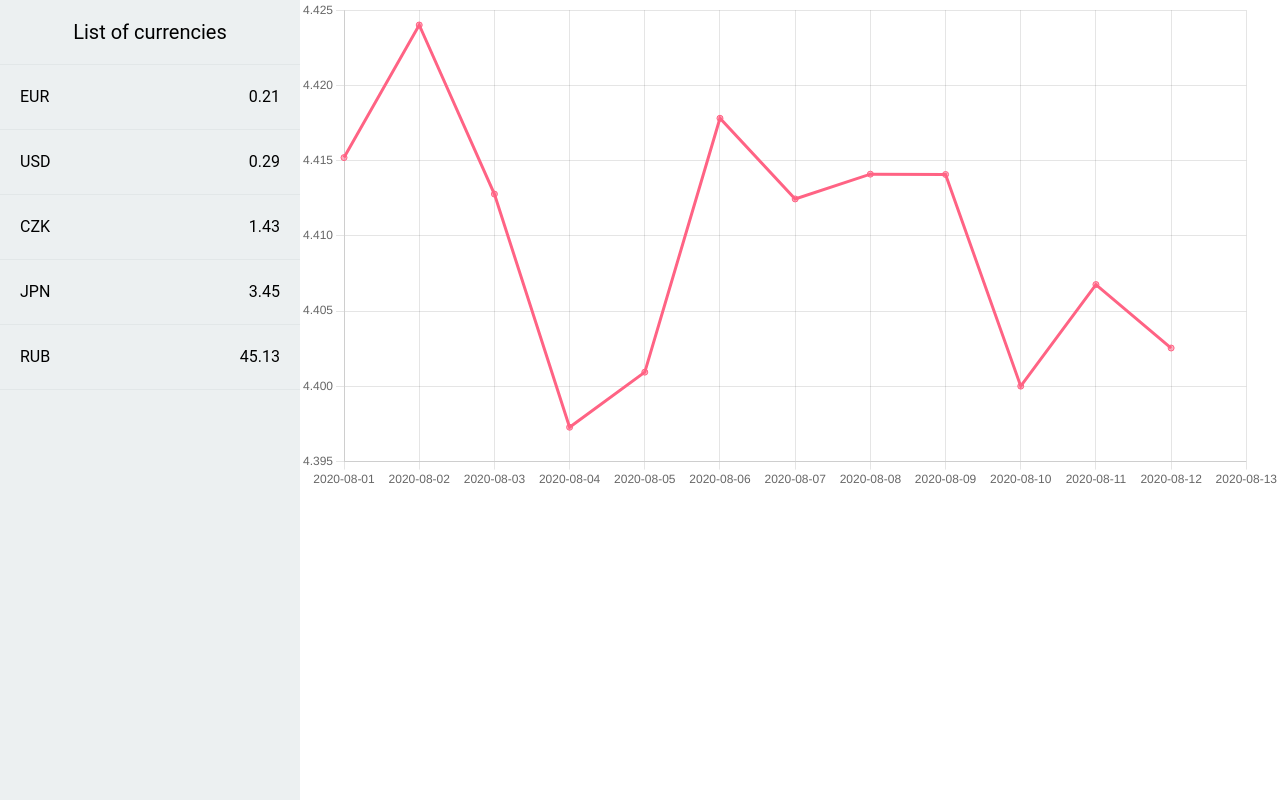
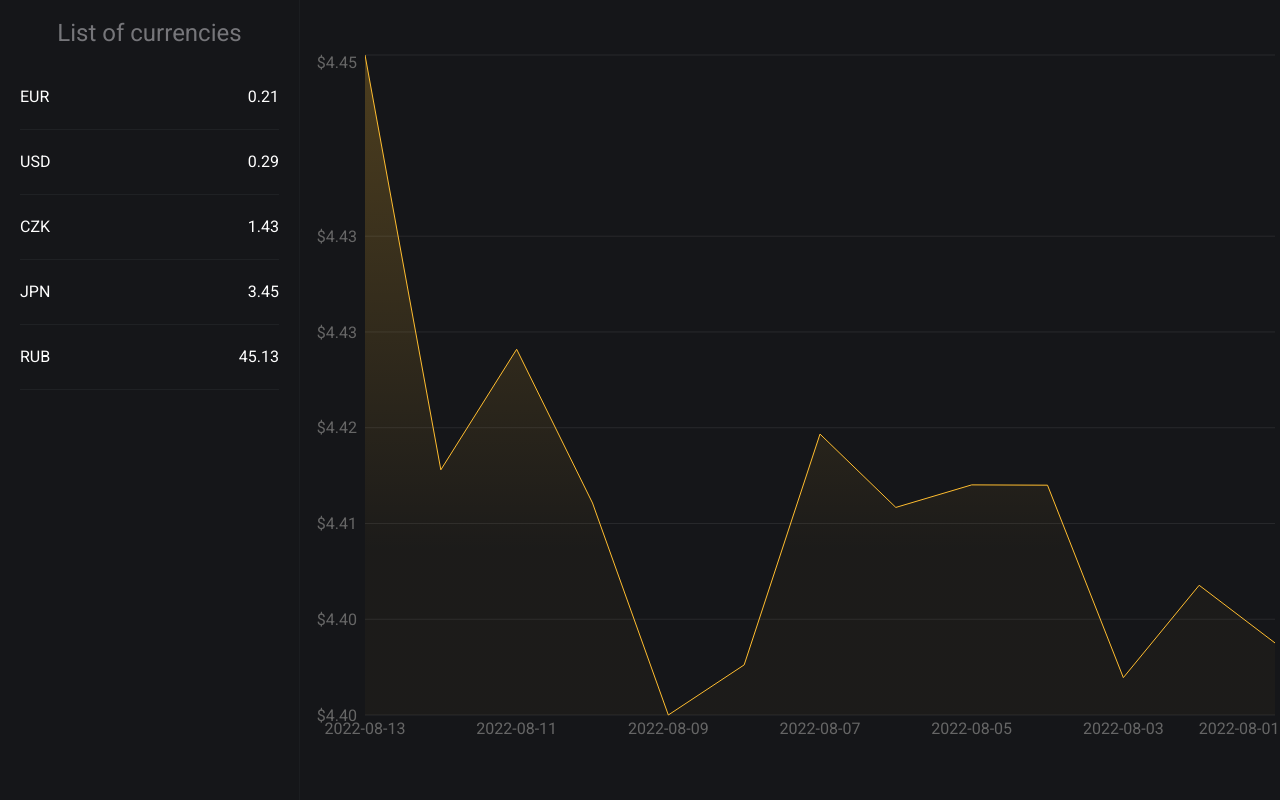
Before and after one commit to NoNTvonG/exchange-rates, a React (Create React App) app: page / in a window 1280 px wide. Built offline with nearby package versions, Linux system fonts and the light colour scheme.

Commit message:
New char component

```diff
--- a/package.json
+++ b/package.json
@@ -7,11 +7,11 @@
     "@testing-library/react": "^13.3.0",
     "@testing-library/user-event": "^13.5.0",
     "axios": "^0.27.2",
-    "chart.js": "^3.9.1",
+    "date-fns": "^2.29.1",
     "react": "^18.2.0",
-    "react-chartjs-2": "^4.3.1",
     "react-dom": "^18.2.0",
     "react-scripts": "5.0.1",
+    "recharts": "^2.1.13",
     "sass": "^1.54.4",
     "web-vitals": "^2.1.4"
   },
--- a/src/App.js
+++ b/src/App.js
@@ -1,7 +1,7 @@
 import React, { useState, useEffect } from 'react'
 import axios from 'axios'
 import Menu from './components/Menu'
-import BarChar from './components/BarChar'
+import Char from './components/Char'
 
 const App = () => {
 	const [exchange, setExchange] = useState()
@@ -28,7 +28,7 @@ const App = () => {
 				<div className='exchange'>
 					<Menu />
 					<div className='exchange__chart'>
-						<BarChar />
+						<Char />
 					</div>
 				</div>
 			</div>
--- a/src/assets/styles/_variables.scss
+++ b/src/assets/styles/_variables.scss
@@ -2,7 +2,9 @@
 $cWhite: #fff;
 $cClouds: #ecf0f1;
 $cBone: #e2e7e8;
-$cAsphalt: #34495e;
+$cNight: #1f2124;
+$cDark: #1b1d20;
+$cDarkNight: #151619;
 
 //* fonts
 $fFont1: 'Roboto', sans-serif;
--- a/src/assets/styles/index.scss
+++ b/src/assets/styles/index.scss
@@ -1,11 +1,9 @@
 @import './reset';
 @import './variables';
-// @import url('https://fonts.googleapis.com/css2?family=Roboto:wght@300;400;500&display=swap');
+@import url('https://fonts.googleapis.com/css2?family=Roboto:wght@300;400;500&display=swap');
 
 body {
-	font-family: -apple-system, BlinkMacSystemFont, 'Segoe UI', 'Roboto', 'Oxygen',
-		'Ubuntu', 'Cantarell', 'Fira Sans', 'Droid Sans', 'Helvetica Neue',
-		sans-serif;
+	font-family: 'Roboto', sans-serif;
 	-webkit-font-smoothing: antialiased;
 	-moz-osx-font-smoothing: grayscale;
 }
@@ -14,27 +12,59 @@ body {
 	background-color: $cWhite;
 
 	.exchange {
+		background-color: $cDarkNight;
 		width: 100%;
 		min-height: 100vh;
 		display: grid;
 		grid-template-columns: 300px 1fr;
 
 		.menu {
-			background-color: $cClouds;
+			display: flex;
+			flex-direction: column;
+			border-right: 1px solid $cDark;
+
+			nav {
+				height: 100%;
+				border-top-left-radius: 15px;
+				border-top-right-radius: 15px;
+			}
 			.menu__title {
 				display: flex;
 				align-items: center;
 				justify-content: center;
 				padding: 10px;
-				background-color: $cClouds;
-				border-bottom: 1px solid $cBone;
 				min-height: 65px;
+				color: #76767a;
 
 				h2 {
-					font-size: 1.25rem;
+					font-size: 1.5rem;
 					font-family: $fFont1;
 				}
 			}
 		}
+		.exchange__chart {
+			display: flex;
+			flex-direction: row;
+			align-items: center;
+			.recharts-responsive-container {
+				height: calc(100% - 100px) !important;
+			}
+		}
+	}
+
+	.tooltip {
+		border-radius: 0.25rem;
+		background: $cDarkNight;
+		color: #fff;
+		padding: 1rem;
+		box-shadow: 15px 30px 40px 5px rgba(0, 0, 0, 0.5);
+		text-align: center;
+		border: none;
+	}
+
+	.recharts-responsive-container {
+		:focus {
+			outline: none;
+		}
 	}
 }
--- a/src/components/BarChar.jsx
+++ /dev/null
@@ -1,71 +0,0 @@
-import React from 'react'
-import {
-	Chart as ChartJS,
-	CategoryScale,
-	LinearScale,
-	PointElement,
-	LineElement,
-	Title,
-	Tooltip,
-	Legend,
-} from 'chart.js'
-import { Line } from 'react-chartjs-2'
-
-ChartJS.register(
-	CategoryScale,
-	LinearScale,
-	PointElement,
-	LineElement,
-	Title,
-	Tooltip,
-	Legend
-)
-
-export const options = {
-	responsive: true,
-	plugins: {
-		legend: {
-			display: false,
-		},
-	},
-}
-
-const labels = [
-	'2020-08-01',
-	'2020-08-02',
-	'2020-08-03',
-	'2020-08-04',
-	'2020-08-05',
-	'2020-08-06',
-	'2020-08-07',
-	'2020-08-08',
-	'2020-08-09',
-	'2020-08-10',
-	'2020-08-11',
-	'2020-08-12',
-	'2020-08-13',
-]
-
-export const data = {
-	labels,
-	datasets: [
-		{
-			data: [
-				4.415204, 4.424017, 4.41278, 4.397282, 4.400945, 4.417818, 4.412455,
-				4.414104, 4.414082, 4.400014, 4.406765, 4.402548,
-			],
-			borderColor: 'rgb(255, 99, 132)',
-			backgroundColor: 'rgba(255, 99, 132, 0.5)',
-		},
-	],
-}
-
-const BarChar = () => {
-	return (
-		<div>
-			<Line options={options} data={data} />
-		</div>
-	)
-}
-
-export default BarChar
--- /dev/null
+++ b/src/components/Char.jsx
@@ -0,0 +1,69 @@
+import React, { useState } from 'react'
+import {
+	Area,
+	AreaChart,
+	CartesianGrid,
+	ResponsiveContainer,
+	Tooltip,
+	XAxis,
+	YAxis,
+} from 'recharts'
+
+const Char = () => {
+	const [data, setData] = useState([
+		{ date: '2022-08-13', value: 4.445528 },
+		{ date: '2022-08-12', value: 4.415204 },
+		{ date: '2022-08-11', value: 4.424017 },
+		{ date: '2022-08-10', value: 4.41278 },
+		{ date: '2022-08-09', value: 4.397282 },
+		{ date: '2022-08-08', value: 4.400945 },
+		{ date: '2022-08-07', value: 4.417818 },
+		{ date: '2022-08-06', value: 4.412455 },
+		{ date: '2022-08-05', value: 4.414104 },
+		{ date: '2022-08-04', value: 4.414082 },
+		{ date: '2022-08-03', value: 4.400014 },
+		{ date: '2022-08-02', value: 4.406765 },
+		{ date: '2022-08-01', value: 4.402548 },
+	])
+
+	return (
+		<>
+			<ResponsiveContainer width='100%'>
+				<AreaChart data={data}>
+					<defs>
+						<linearGradient id='color' x1='0' y1='0' x2='0' y2='1'>
+							<stop offset='0%' stopColor='#FFBD2F' stopOpacity={0.4}></stop>
+							<stop offset='75%' stopColor='#FFBD2F' stopOpacity={0.05}></stop>
+						</linearGradient>
+					</defs>
+					<Area dataKey='value' stroke='#FFBD2F' fill='url(#color)' />
+					<XAxis dataKey='date' axisLine={false} tickLine={false} />
+					<YAxis
+						dataKey='value'
+						axisLine={false}
+						tickLine={false}
+						tickCount={8}
+						domain={['dataMin', 'dataMax']}
+						tickFormatter={num => `$${num.toFixed(2)}`}
+					/>
+					<Tooltip content={<CustomTooltip />} />
+					<CartesianGrid opacity={0.1} vertical={false} />
+				</AreaChart>
+			</ResponsiveContainer>
+		</>
+	)
+}
+
+function CustomTooltip({ active, payload, label }) {
+	if (active) {
+		return (
+			<div className='tooltip' fill='#1b1d20'>
+				<h4>{payload[0].payload.data}</h4>
+				<p>{payload[0].value.toFixed(4)} EUR</p>
+			</div>
+		)
+	}
+	return null
+}
+
+export default Char
--- a/src/components/UI/Tile/Tile.module.scss
+++ b/src/components/UI/Tile/Tile.module.scss
@@ -1,14 +1,16 @@
 @import '../../../assets/styles/variables';
 
 .tile {
-	padding: 20px;
+	padding: 20px 0;
+	margin: 0 20px;
 	display: flex;
 	flex-direction: row;
 	align-items: center;
 	justify-content: space-between;
-	border-bottom: 1px solid $cBone;
+	border-bottom: 1px solid $cNight;
 
 	p {
+		color: $cWhite;
 		font-family: $fFont1;
 	}
 }
```
Also changed, not shown: 1 other file (tests, documents, lock files or other folders).
